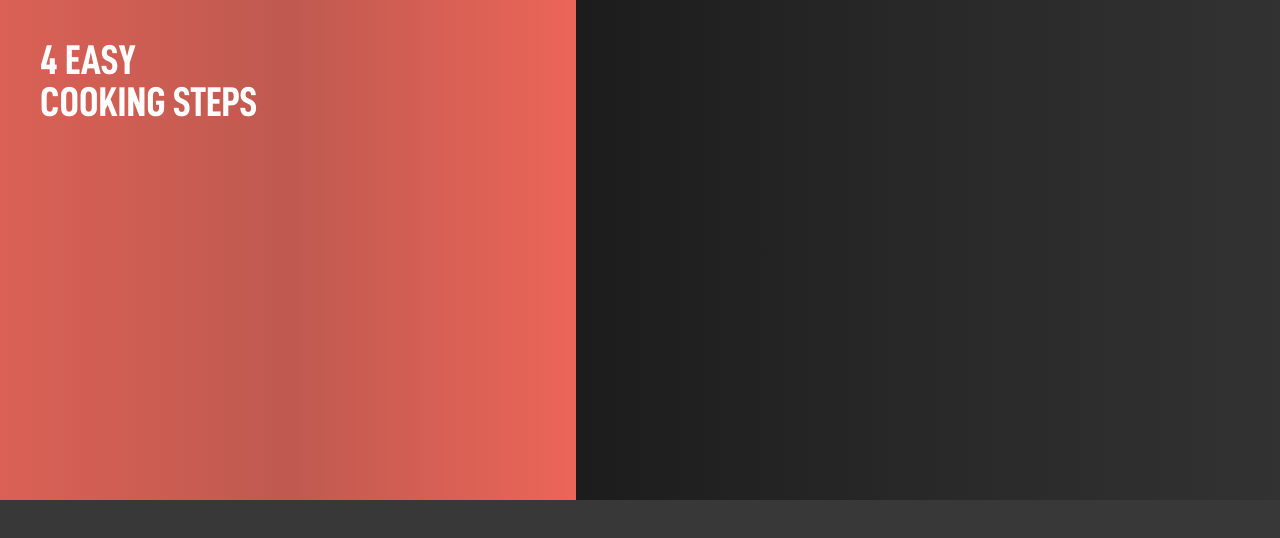
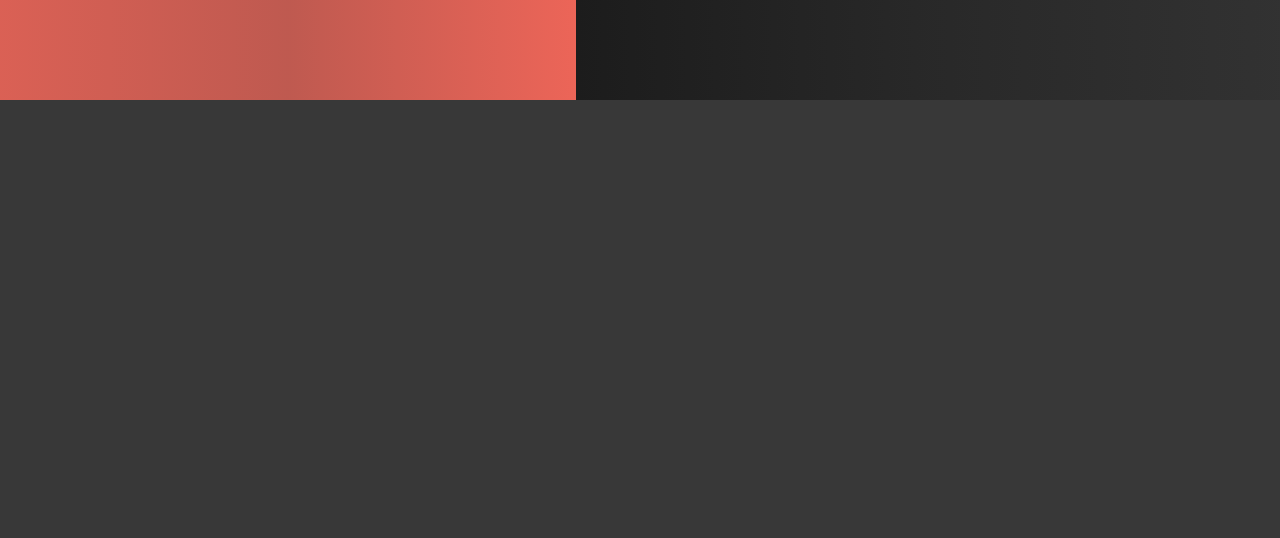
Before and after one commit to anotherITdude/alain-campaign, a Next.js app: page /components/steps in a window 1280 px wide. Shown: the top 538 px of the page. Built offline with nearby package versions, Linux system fonts and the light colour scheme.

Commit message:
stage branch created

```diff
--- a/next.config.js
+++ b/next.config.js
@@ -1,6 +1,7 @@
 /** @type {import('next').NextConfig} */
 const nextConfig = {
   reactStrictMode: true,
+  output: 'export',
 }
 
 module.exports = nextConfig
--- a/package.json
+++ b/package.json
@@ -6,6 +6,7 @@
   "scripts": {
     "dev": "next dev",
     "build": "next build",
+    "export": "next export",
     "start": "next start",
     "lint": "next lint",
     "predeploy": "npm run build",
--- a/src/pages/components/footer.js
+++ b/src/pages/components/footer.js
@@ -13,7 +13,7 @@ import Link from 'next/link'
 function Footer() {
   return (
     <div>
-        <div className="flex flex-col md:flex-row " >
+        <div className="flex flex-col md:flex-row mb-[50px]" >
             <div className="footer__left footer__left__bg">
             <div className="section__heading">
                         <motion.p
--- a/src/pages/components/navbar.js
+++ b/src/pages/components/navbar.js
@@ -18,7 +18,11 @@ function Navbar() {
                 className='mr-2'>
                 <motion.li className="inactive">En  </motion.li>
                 <motion.li className="divider">|</motion.li>
-                <motion.li whileHover={{ scale: 1.1 }} className="active"><Link href="/ar">Ar</Link></motion.li>
+                <motion.li className="inactive">Ar  </motion.li>
+
+                {/* <motion.li whileHover={{ scale: 1.1 }} className="active">
+                    <Link href="/ar">Ar</Link>
+                </motion.li> */}
             </motion.ul>
 
         </motion.div>
--- a/src/pages/components/steps.js
+++ b/src/pages/components/steps.js
@@ -7,11 +7,11 @@ function Steps() {
             <div className="flex flex-col md:flex-row">
 
                 <div className="
-                h-[500px]
+                h-[100px]
                 md:basis-45
                 bg-gradient-to-tr from-[#191919]/60 via-[#191919]/80 to-[#191919]
                 md:bg-gradient-to-r md:from-[#ec6558]/90 md:via-[#ec6558]/75 md:to-[#ec6558]">
-                    <div className="section__heading">
+                    {/* <div className="section__heading">
                     <motion.p
                                 initial={{ opacity: 0, y: -20 }}
                                 whileInView={{ opacity: 1, y: 0 }}
@@ -22,10 +22,10 @@ function Steps() {
                                 whileInView={{ opacity: 1, y: 0 }}
                                 transition={{ duration: 1 }}
                         >Cooking steps</motion.p>
-                    </div>
+                    </div> */}
                 </div>
                 <div className="
-                h-[500px]
+                h-[100px]
                 md:basis-55
                 bg-gradient-to-r from-[#ec6558]/90 via-[#ec6558]/75 to-[#ec6558]
                 md:bg-gradient-to-r md:from-[#191919]/90 md:via-[#191919]/50 md:to-[#191919]/20">
```
Also changed, not shown: test.txt (added).
